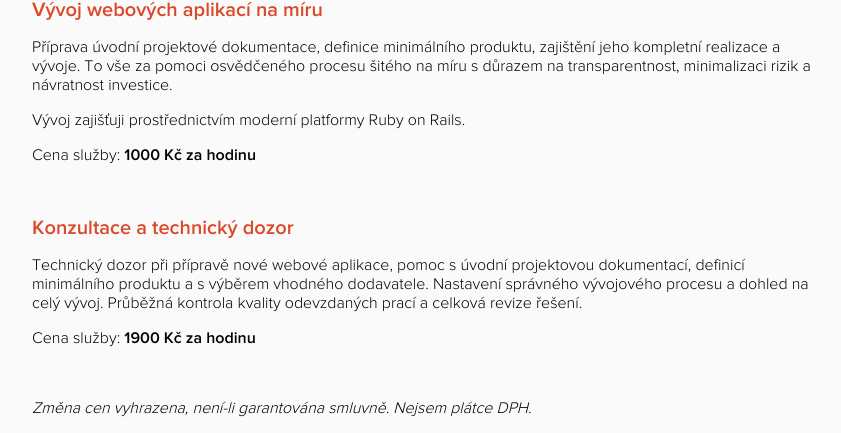
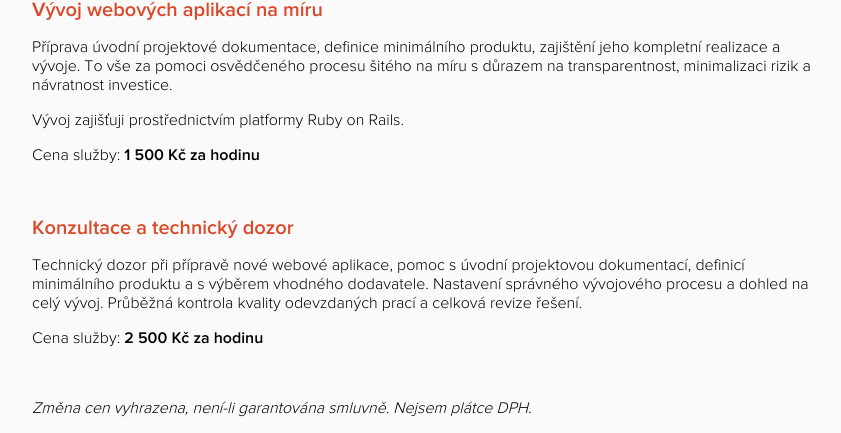
Before and after one commit to danieldimitrov/danieldimitrov.github.io, a Jekyll site: the page built from index.html, in a window 1280 px wide and 900 px high, scrolled down 391 px. Shown: the part 147-580 px from the top of the window, without its empty margins (208-1049 px from the left). Built offline with Jekyll 4.4.1, drawn with Linux system fonts in a browser that asks for light colours; nearby versions of some CDN libraries; some web fonts are replaced.

Commit message:
Pricing update

```diff
--- a/index.html
+++ b/index.html
@@ -52,8 +52,8 @@ description: Profesionální vývoj webových aplikací a související poradens
       <p>
         Příprava úvodní projektové dokumentace, definice minimálního produktu, zajištění jeho kompletní realizace a vývoje. To vše za pomoci osvědčeného procesu šitého na míru s důrazem na transparentnost, minimalizaci rizik a návratnost investice.
       </p>
-      <p>Vývoj zajišťuji prostřednictvím moderní platformy Ruby on Rails.</p>
-      <p>Cena služby: <strong>1000 Kč za hodinu</strong></p>
+      <p>Vývoj zajišťuji prostřednictvím platformy Ruby on Rails.</p>
+      <p>Cena služby: <strong>1 500 Kč za hodinu</strong></p>
     </div>
   </article>
 
@@ -67,7 +67,7 @@ description: Profesionální vývoj webových aplikací a související poradens
       <p>
         Technický dozor při přípravě nové webové aplikace, pomoc s úvodní projektovou dokumentací, definicí minimálního produktu a s výběrem vhodného dodavatele. Nastavení správného vývojového procesu a dohled na celý vývoj. Průběžná kontrola kvality odevzdaných prací a celková revize řešení.
       </p>
-      <p>Cena služby: <strong>1900 Kč za hodinu</strong></p>
+      <p>Cena služby: <strong>2 500 Kč za hodinu</strong></p>
     </div>
   </article>
   <br>
```
